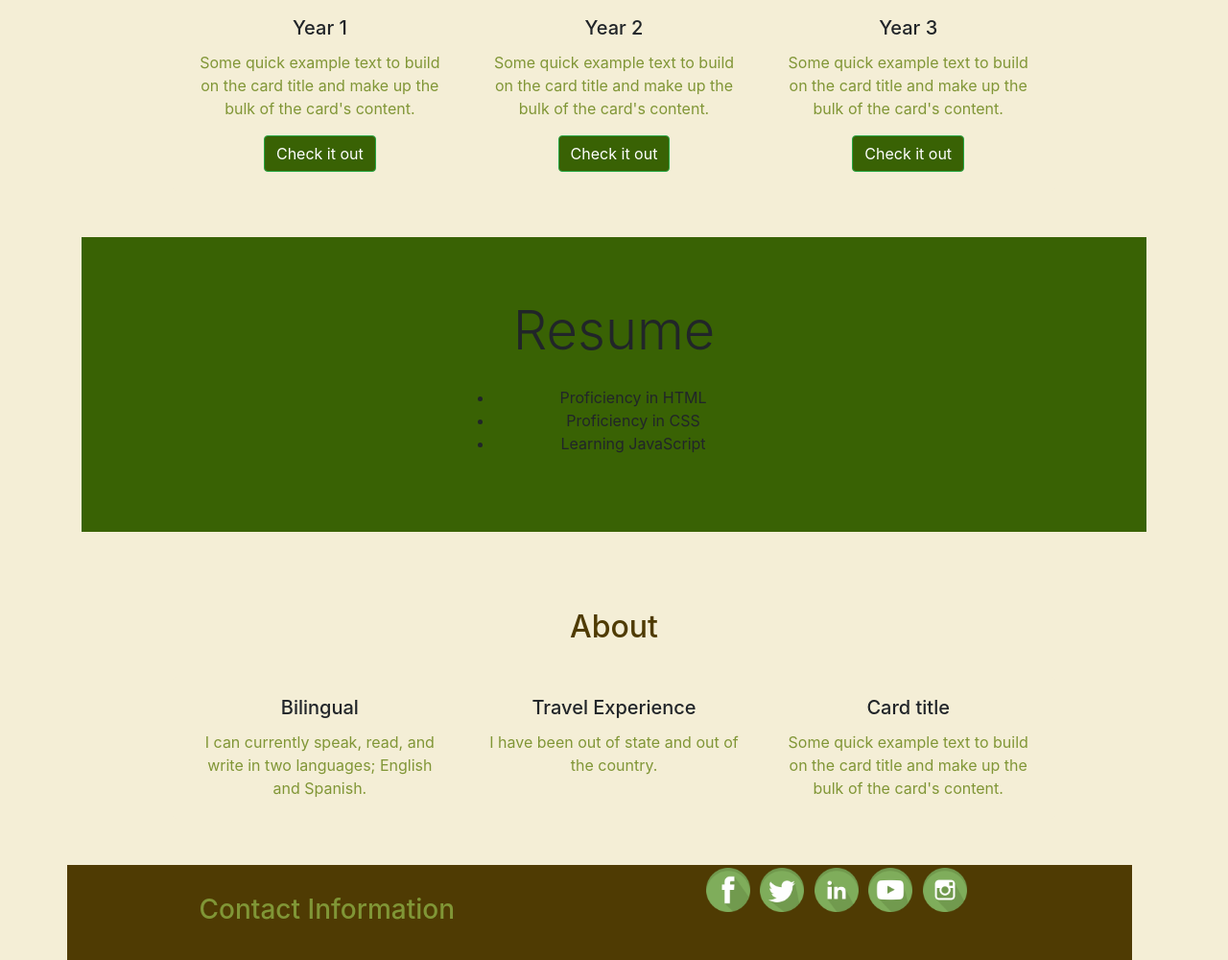
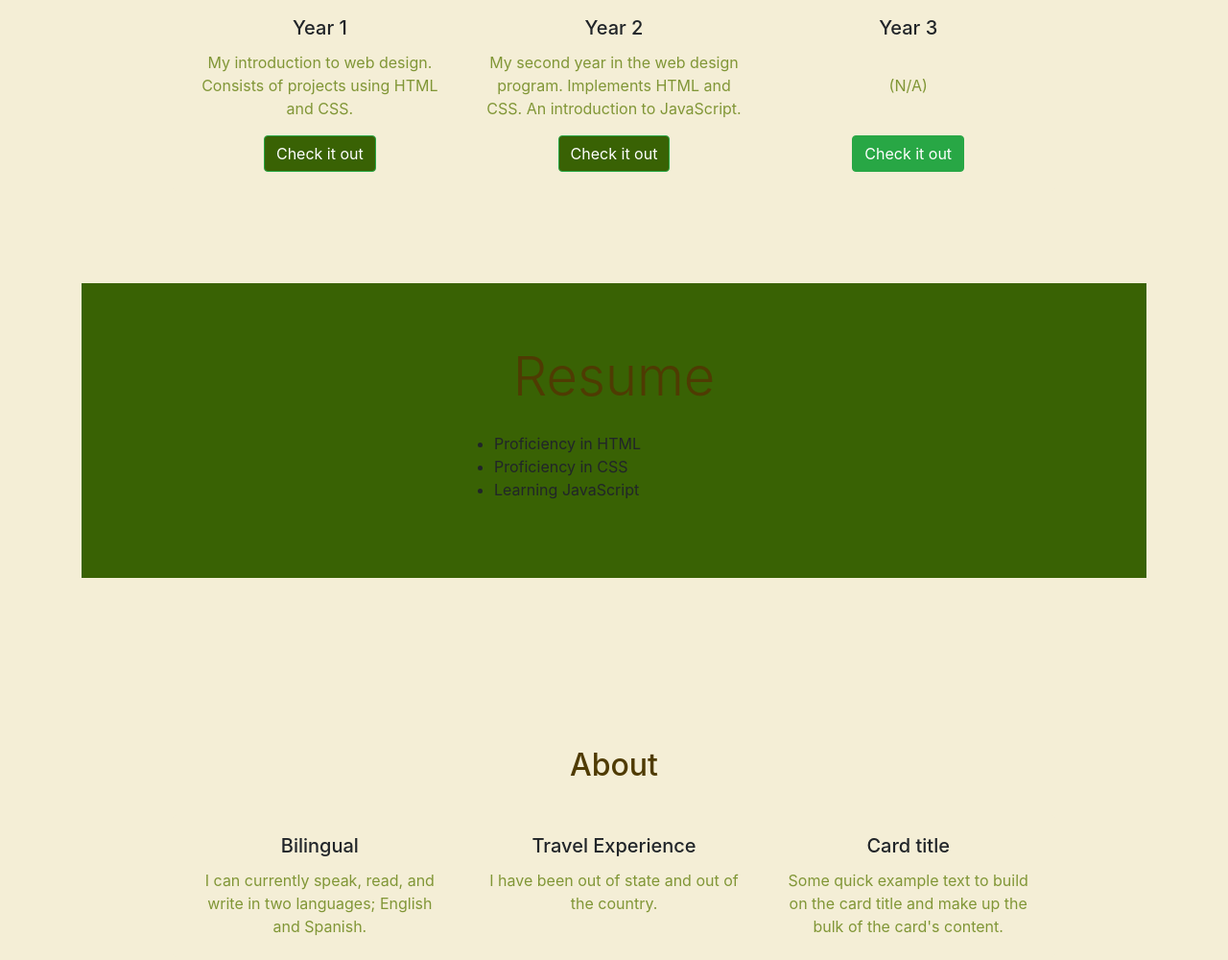
Before and after one commit to marjuly/new-professional-portfolio, a website: page index.html in a window 1280 px wide. Shown: the part 1190-2190 px from the top of the page at 96% size. Drawn offline with nearby package versions, Linux system fonts and the light colour scheme.

Commit message:
why isn't my font working?

```diff
--- a/index.html
+++ b/index.html
@@ -20,11 +20,14 @@
       crossorigin="anonymous"
     />
 
+    <link rel="preconnect" href="https://fonts.gstatic.com">
+    <link href="https://fonts.googleapis.com/css2?family=Playfair+Display:wght500;700;800&family=Roboto:wght@300;1,400&display=swap" rel="stylesheet">
+
     <link rel="stylesheet" href="css/style.css" />
 
     <link rel="icon" type="image/png" href="img/pine-tree.png" />
 
-    <title>Static Template</title>
+    <title>Portfolio | Marjuly Cruz</title>
   </head>
   <body>
     <div class="container">
@@ -43,10 +46,10 @@
                   <a class="nav-link" onclick="scrollWin3()">Resume</a>
                 </li>
                 <li class="nav-item">
-                  <a class="nav-link" onclick="scrollWin4()">About</a>
+                  <a class="nav-link" onclick="ScrollToBottom()">About</a>
                 </li>
                 <li class="nav-item">
-                  <a class="nav-link" onclick="scrollWin5()">Contact</a>
+                  <a class="nav-link" onclick="ScrollToBottom()">Contact</a>
                 </li>
               </ul>
               <h1 class="display-4 name">Marjuly Cruz</h1>
@@ -75,8 +78,7 @@
               <div class="card-body">
                 <h5 class="card-title">Year 1</h5>
                 <p class="card-text">
-                  Some quick example text to build on the card title and make up
-                  the bulk of the card's content.
+                  My introduction to web design. Consists of projects using HTML and CSS.
                 </p>
                 <a href="#" id="botones" class="btn btn-success"
                   >Check it out</a
@@ -88,8 +90,7 @@
               <div class="card-body">
                 <h5 class="card-title">Year 2</h5>
                 <p class="card-text">
-                  Some quick example text to build on the card title and make up
-                  the bulk of the card's content.
+                  My second year in the web design program. Implements HTML and CSS. An introduction to JavaScript.
                 </p>
                 <a href="#" id="botones" class="btn btn-success"
                   >Check it out</a
@@ -101,10 +102,12 @@
               <div class="card-body">
                 <h5 class="card-title">Year 3</h5>
                 <p class="card-text">
-                  Some quick example text to build on the card title and make up
-                  the bulk of the card's content.
+                  <br>
+                  (N/A)
+                  <br>
+                  <br>
                 </p>
-                <a href="#" id="botones" class="btn btn-success"
+                <a id="no" href="#" id="botones" class="btn btn-success"
                   >Check it out</a
                 >
               </div>
@@ -116,16 +119,18 @@
 
       <br />
       <br />
+      <br>
+      <br>
 
       <div class="row">
         <div class="col-12">
-          <div id="resume" class="jumbotron jumbotron-fluid">
+          <div  class="jumbotron jumbotron-fluid">
             <div class="container">
-              <h1 class="display-4">Resume</h1>
+              <h2 id="resume" class="display-4">Resume</h2>
               <div class="container-fluid">
                 <div class="row">
                   <div class="col-4"></div>
-                  <div class="col-4">
+                  <div id="lol" class="col-4">
                     <p class="lead">
                       <ul>
                         <li>Proficiency in HTML</li>
@@ -134,7 +139,7 @@
                       </ul>
                     </p>
                   </div>
-                  <div class="col-4"></div>
+                  <div class="col-3"></div>
                 </div>
               </div>
 
@@ -145,6 +150,10 @@
 
       <br />
       <br />
+      <br>
+      <br>
+      <br>
+      <br>
 
       <div class="row">
         <div class="col-5"></div>
@@ -190,12 +199,18 @@
 
       <br />
       <br />
+      <br>
+      <br>
+      <br>
+      <br>
 
       <div class="row footer">
         <div class="col-1"></div>
         <div class="col-4"><h3>Contact Information</h3></div>
         <div class="col-2"></div>
         <div class="col-5">
+
+          <br>
           <img src="img/icon/fb.png" class="icon" alt="fb-icon" />
           <img src="img/icon/twt.png" class="icon" alt="twt-icon" />
           <img src="img/icon/lin.png" class="icon" alt="linkedin-icon" />
@@ -204,6 +219,21 @@
         </div>
       </div>
     </div>
+
+    <script>
+      function scrollWin1() {
+        window.scrollTo(0, 0);
+      }
+      function scrollWin2() {
+        window.scrollTo(0, 740);
+      }
+      function scrollWin3() {
+        window.scrollTo(0, 1320);
+      }
+      function ScrollToBottom() {
+        window.scrollTo(0, document.body.scrollHeight);
+      }
+    </script>
 
     <!-- Option 1: jQuery and Bootstrap Bundle (includes Popper) -->
     <script
--- a/js/script.js
+++ /dev/null
@@ -1 +0,0 @@
-function
```
Also changed, not shown: img/icon/fb.png (deleted), img/icon/ig.png (deleted), img/icon/lin.png (deleted), img/icon/twt.png (deleted), img/icon/yt.png (deleted).
